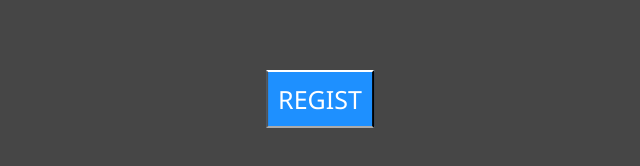
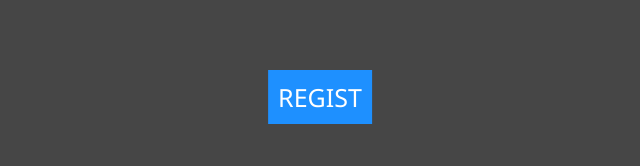
Before and after one commit to NguyenNhatPhi/code, a plain HTML site: page index.html in a window 1280 px wide. Shown: the part 570-736 px from the top of the page, without its empty margins (320-960 px from the left). Drawn offline with Linux system fonts and the light colour scheme.

Commit message:
Update style.css

```diff
--- a/CSS/style.css
+++ b/CSS/style.css
@@ -365,8 +365,7 @@ table, td {
      font-size: 25px;
      text-transform: uppercase;
      animation:buttonRun 10s infinite linear;
-     border-color: white black white black;
-     border-width: 2px;
+     border:none;
      transition:transform 1s;
  }
  button:hover{
```
